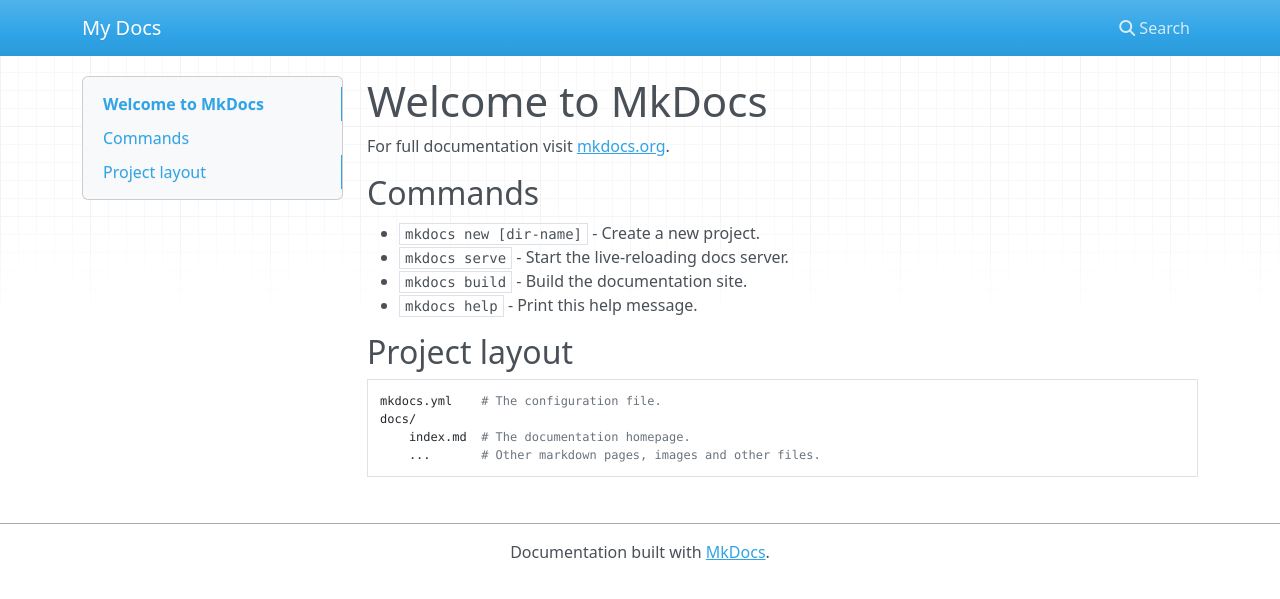
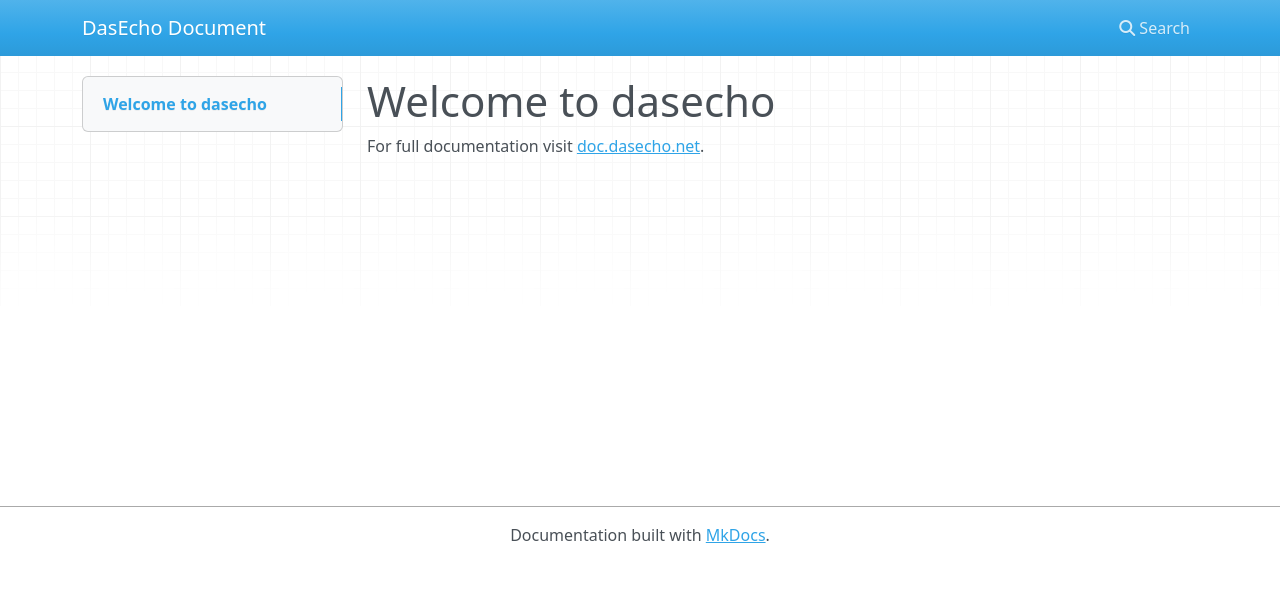
Before and after one commit to Dagwasuren/dasecho, an MkDocs documentation site: the page built from docs/index.md, in a window 1280 px wide. Shown: the top 599 px of the page. Built offline with MkDocs 1.6.1, drawn with Linux system fonts in a browser that asks for light colours; nearby versions of some CDN libraries.

Commit message:
Add mkdocs.yml

```diff
--- a/docs/index.md
+++ b/docs/index.md
@@ -1,17 +1,3 @@
-# Welcome to MkDocs
+# Welcome to dasecho
 
-For full documentation visit [mkdocs.org](http://mkdocs.org).
-
-## Commands
-
-* `mkdocs new [dir-name]` - Create a new project.
-* `mkdocs serve` - Start the live-reloading docs server.
-* `mkdocs build` - Build the documentation site.
-* `mkdocs help` - Print this help message.
-
-## Project layout
-
-    mkdocs.yml    # The configuration file.
-    docs/
-        index.md  # The documentation homepage.
-        ...       # Other markdown pages, images and other files.
+For full documentation visit [doc.dasecho.net](https://doc.dasecho.net).
--- a/mkdocs.yml
+++ b/mkdocs.yml
@@ -1 +1 @@
-site_name: My Docs
+site_name: DasEcho Document
```
